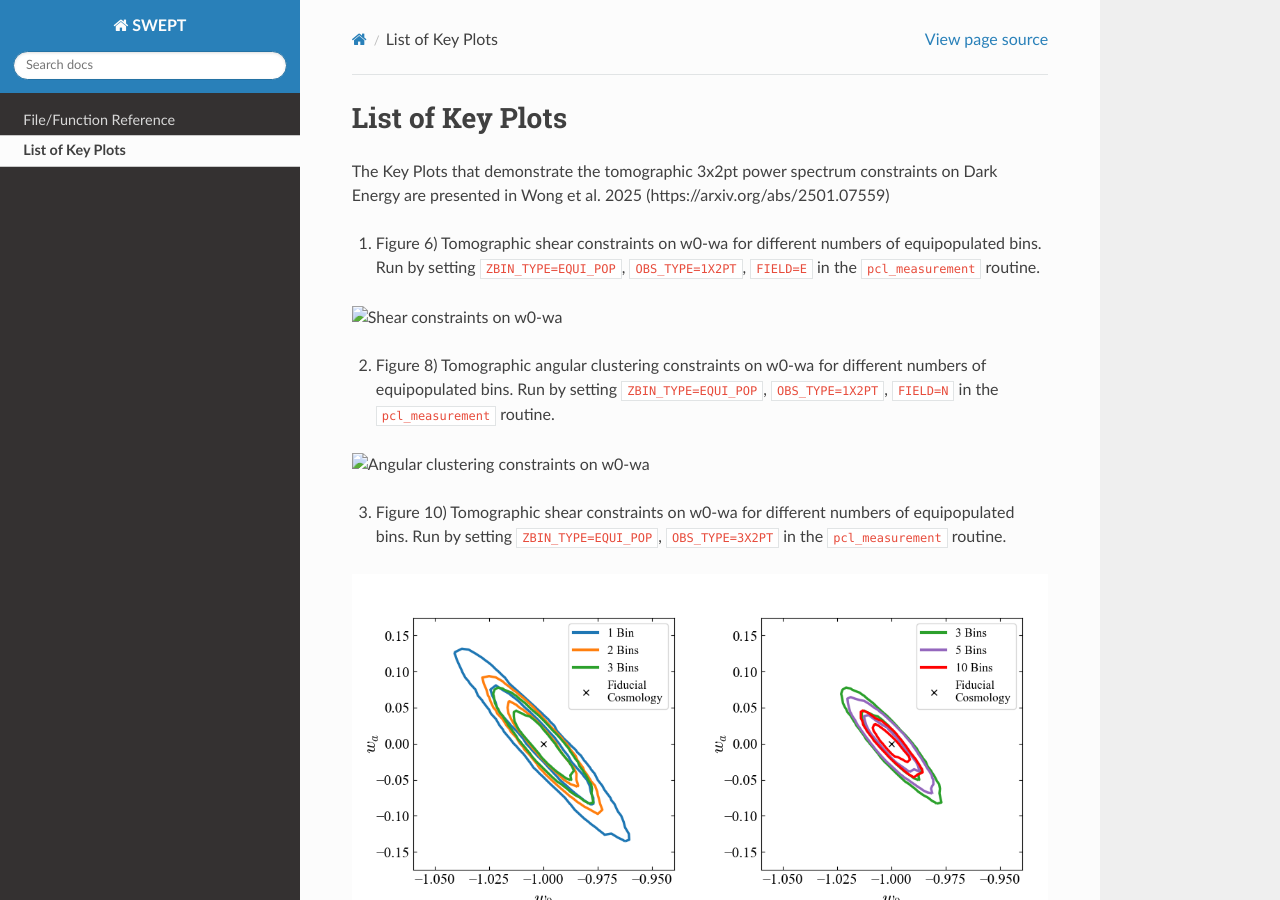
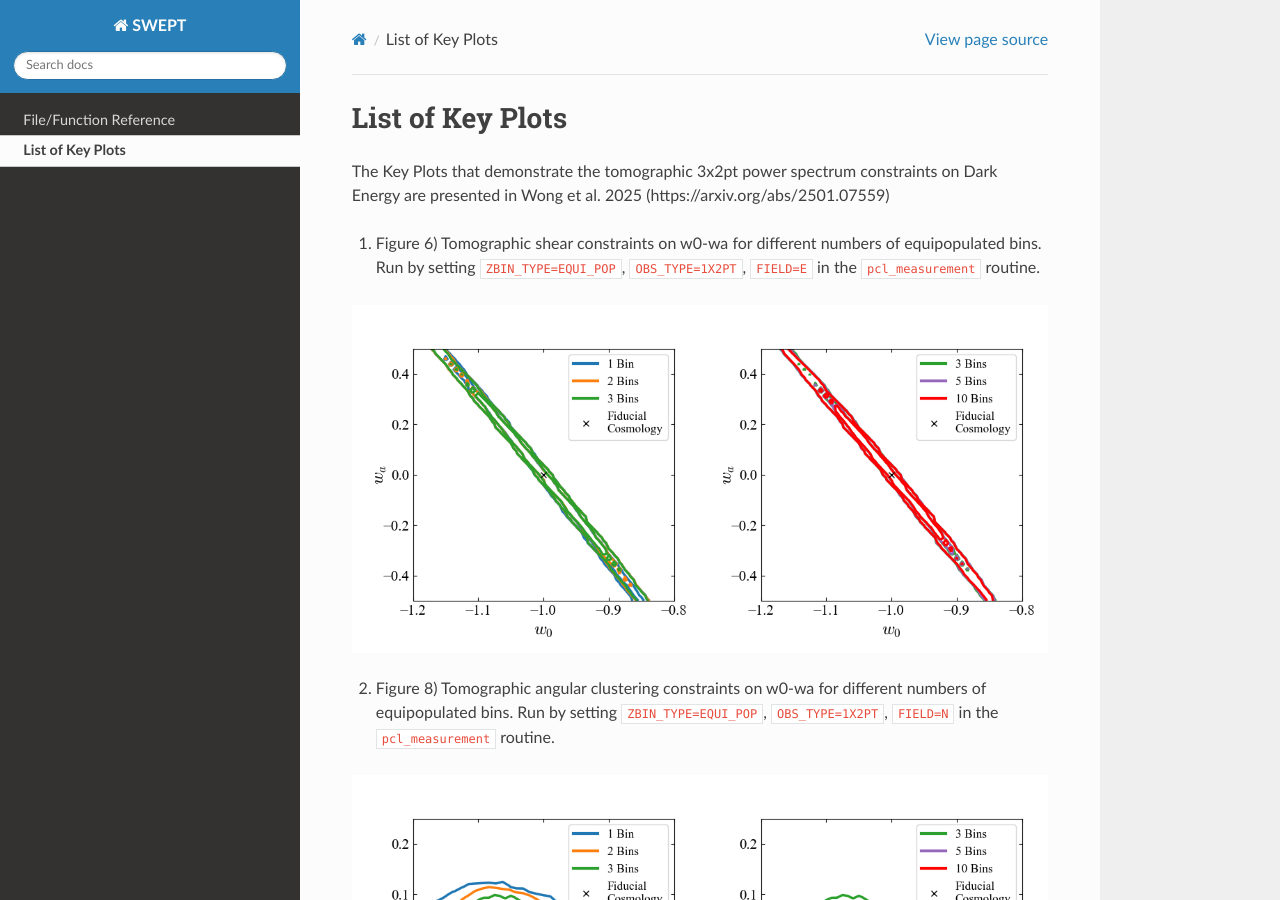
Before and after one commit to j-hw-wong/SWEPT, a Sphinx documentation site: the page built from docs/source/plots.md, in a window 1280 px wide and 900 px high. Built offline with Sphinx 7.4.7 and the Read the Docs theme 3.1.0, drawn with Linux system fonts in a browser that asks for light colours.

Commit message:
Updated paths to plotting examples

```diff
--- a/docs/source/plots.md
+++ b/docs/source/plots.md
@@ -6,14 +6,14 @@ on Dark Energy are presented in Wong et al. 2025 (https://arxiv.org/abs/2501.075
 
 1. Figure 6) Tomographic shear constraints on w0-wa for different numbers of equipopulated bins. Run by setting `ZBIN_TYPE=EQUI_POP`, `OBS_TYPE=1X2PT`, `FIELD=E` in the `pcl_measurement` routine.
 
-![Shear constraints on w0-wa](/raid/scratch/wongj/mywork/3x2pt/SWEPT/docs/source/plots/contours_equipop_noise_E.png "Tomographic shear constraints")
+![Shear constraints on w0-wa](https://raw.githubusercontent.com/j-hw-wong/SWEPT/refs/heads/main/docs/source/plots/contours_equipop_noise_E.png "Tomographic shear constraints")
 
 
 2. Figure 8) Tomographic angular clustering constraints on w0-wa for different numbers of equipopulated bins. Run by setting `ZBIN_TYPE=EQUI_POP`, `OBS_TYPE=1X2PT`, `FIELD=N` in the `pcl_measurement` routine.
 
-![Angular clustering constraints on w0-wa](/raid/scratch/wongj/mywork/3x2pt/SWEPT/docs/source/plots/contours_equipop_noise_N.png "Tomographic shear constraints")
+![Angular clustering constraints on w0-wa](https://raw.githubusercontent.com/j-hw-wong/SWEPT/refs/heads/main/docs/source/plots/contours_equipop_noise_N.png "Tomographic shear constraints")
 
 
 3. Figure 10) Tomographic shear constraints on w0-wa for different numbers of equipopulated bins. Run by setting `ZBIN_TYPE=EQUI_POP`, `OBS_TYPE=3X2PT` in the `pcl_measurement` routine.
 
-![3x2pt constraints on w0-wa](https://github.com/j-hw-wong/SWEPT/blob/docbranch/docs/source/plots/contours_equipop_noise_3x2pt.png "Tomographic shear constraints")
+![3x2pt constraints on w0-wa](https://raw.githubusercontent.com/j-hw-wong/SWEPT/refs/heads/main/docs/source/plots/contours_equipop_noise_3x2pt.png "Tomographic shear constraints")
```
